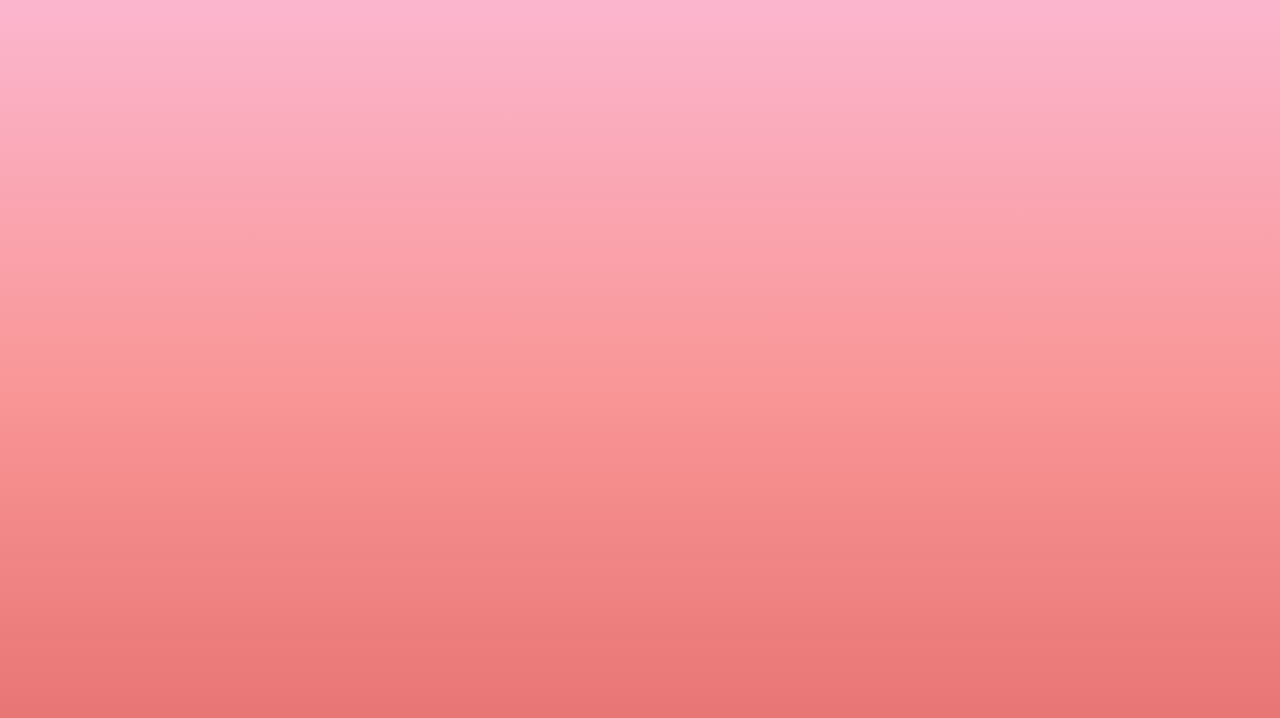
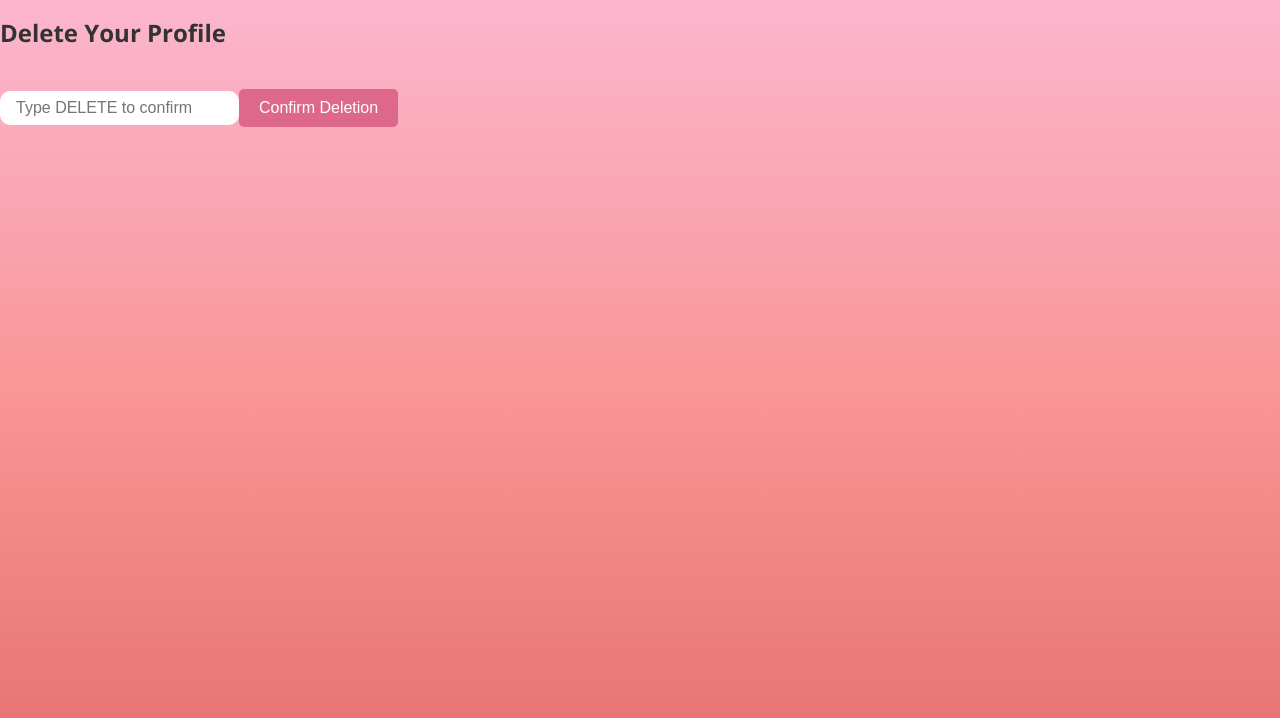
Before and after one commit to ajpieroni/316Heartcoded, a React (Create React App) app in the folder ourapp/reactapp/: page /delete-profile in a window 1280 px wide. Before the commit this address had no page. Shown: the top 718 px of the page. Built offline with nearby package versions, Linux system fonts and the light colour scheme.

Commit message:
routing delete button, funciton not working

```diff
--- a/ourapp/reactapp/src/App.js
+++ b/ourapp/reactapp/src/App.js
@@ -12,6 +12,7 @@ import Chat from "./pages/Chat";
 import CreateProfile from "./pages/CreateProfile";
 import EditProfile from "./pages/EditProfile";
 import Feedback from "./pages/Feedback";
+import DeleteProfile from "./components/DeleteButton.js";
 import FindMatch from "./pages/FindMatch";
 import Questions from "./pages/Questions";
 import { UserContext } from "./components/contexts/UserContext";
@@ -55,7 +56,8 @@ function App() {
           <Route exact path="/MatchList" element={<MatchList />} />
           <Route exact path="/Questions" element={<Questions />} />
           <Route exact path="/UserSignedIn" element={<UserSignedIn />} />
-          <Route exact path="/Wrapped" element={<Wrapped />} />'
+          <Route exact path="/Wrapped" element={<Wrapped />} />
+          <Route path="/delete-profile" element={<DeleteProfile />} />
           {/* <Route path="/signed-in">
             <UserSignedIn />
           </Route> */}
--- /dev/null
+++ b/ourapp/reactapp/src/components/DeleteButton.js
@@ -0,0 +1,53 @@
+import React, { useState, useContext } from "react";
+import axios from "axios";
+import { useNavigate } from "react-router-dom";
+import { UserContext } from "../components/contexts/UserContext";
+
+const DeleteProfile = () => {
+  const { user, setUser } = useContext(UserContext);
+  const [confirmation, setConfirmation] = useState("");
+  const navigate = useNavigate();
+
+  const handleDelete = async () => {
+    if (confirmation === "DELETE") {
+      try {
+        if (!user || !user.id) {
+          console.error("User ID is not available.");
+          return;
+        }
+
+        const response = await axios.delete(
+          `http://localhost:3000/test_users/${user.id}`
+        );
+
+        if (response.status === 200) {
+          console.log("User deleted successfully");
+          // Here you should also clear the user context and any stored sessions
+          setUser(null);
+          sessionStorage.removeItem("user");
+          localStorage.removeItem("username");
+          navigate("/"); // Navigate to the homepage or login page
+        } else {
+          console.error("Failed to delete user");
+        }
+      } catch (error) {
+        console.error("Error deleting user:", error);
+      }
+    }
+  };
+
+  return (
+    <div>
+      <h1>Delete Your Profile</h1>
+      <input
+        type="text"
+        placeholder="Type DELETE to confirm"
+        value={confirmation}
+        onChange={(e) => setConfirmation(e.target.value)}
+      />
+      <button onClick={handleDelete}>Confirm Deletion</button>
+    </div>
+  );
+};
+
+export default DeleteProfile;
--- a/ourapp/reactapp/src/pages/ViewProfile.js
+++ b/ourapp/reactapp/src/pages/ViewProfile.js
@@ -4,6 +4,8 @@ import { UserContext } from "../components/contexts/UserContext";
 import "./ViewProfile.css";
 import { Link } from "react-router-dom";
 import Header from "../components/Header";
+import { useNavigate } from "react-router-dom";
+
 
 export default function UserForm({ onUserAdded }) {
   const [ageError, setAgeError] = useState("");
@@ -22,6 +24,7 @@ export default function UserForm({ onUserAdded }) {
     username: "",
   });
 
+  const navigate = useNavigate();
   const { user, setUser } = useContext(UserContext);
   const [login, setLogin] = useState(false);
 
@@ -325,8 +328,9 @@ export default function UserForm({ onUserAdded }) {
           </label>
         )} */}
           <br></br>
-          <p>Want to delete your profile?</p>
+
         </form>
+        <button onClick={() => navigate("/delete-profile")}>Delete Profile</button>
       </div>
     </>
   );
```
